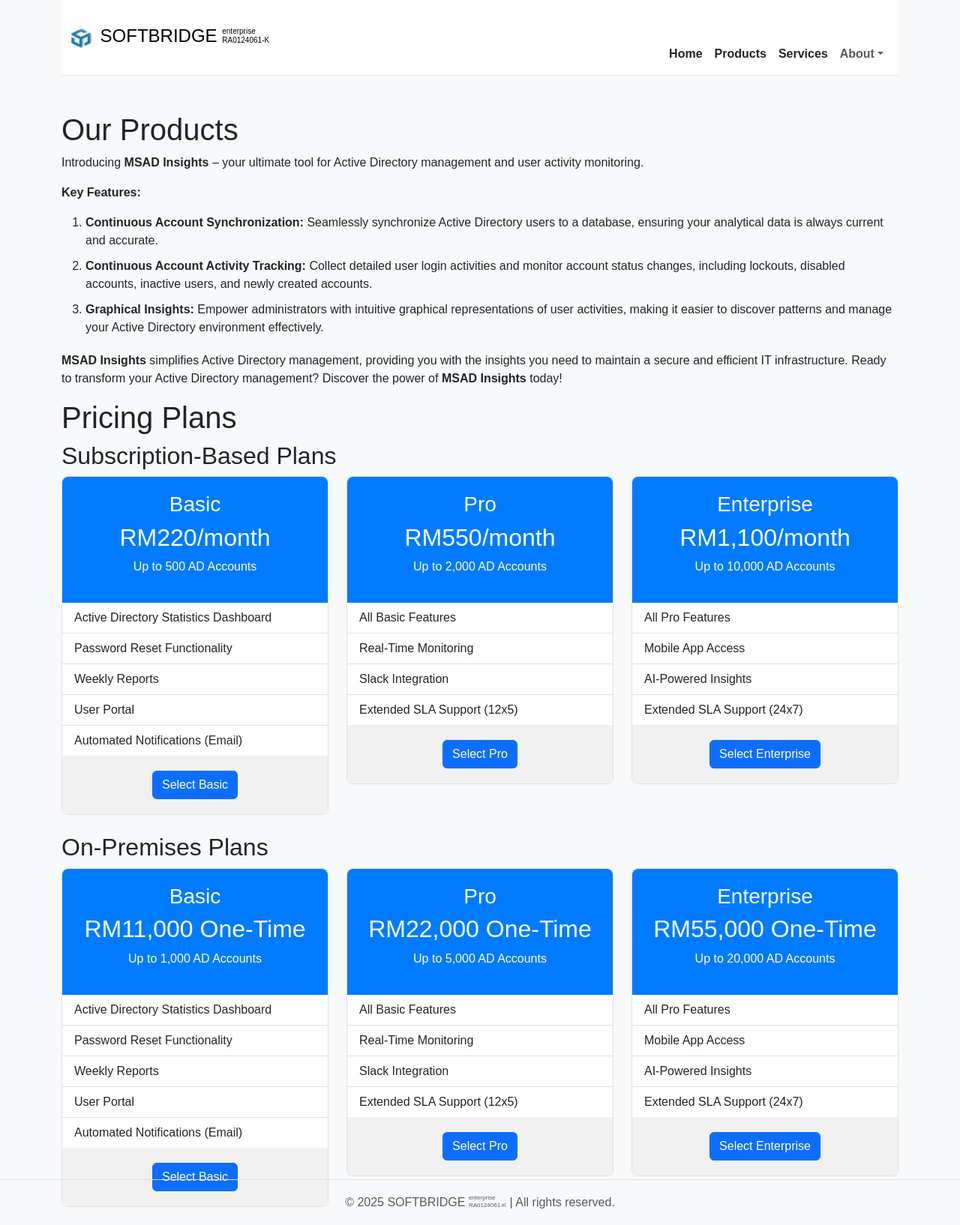
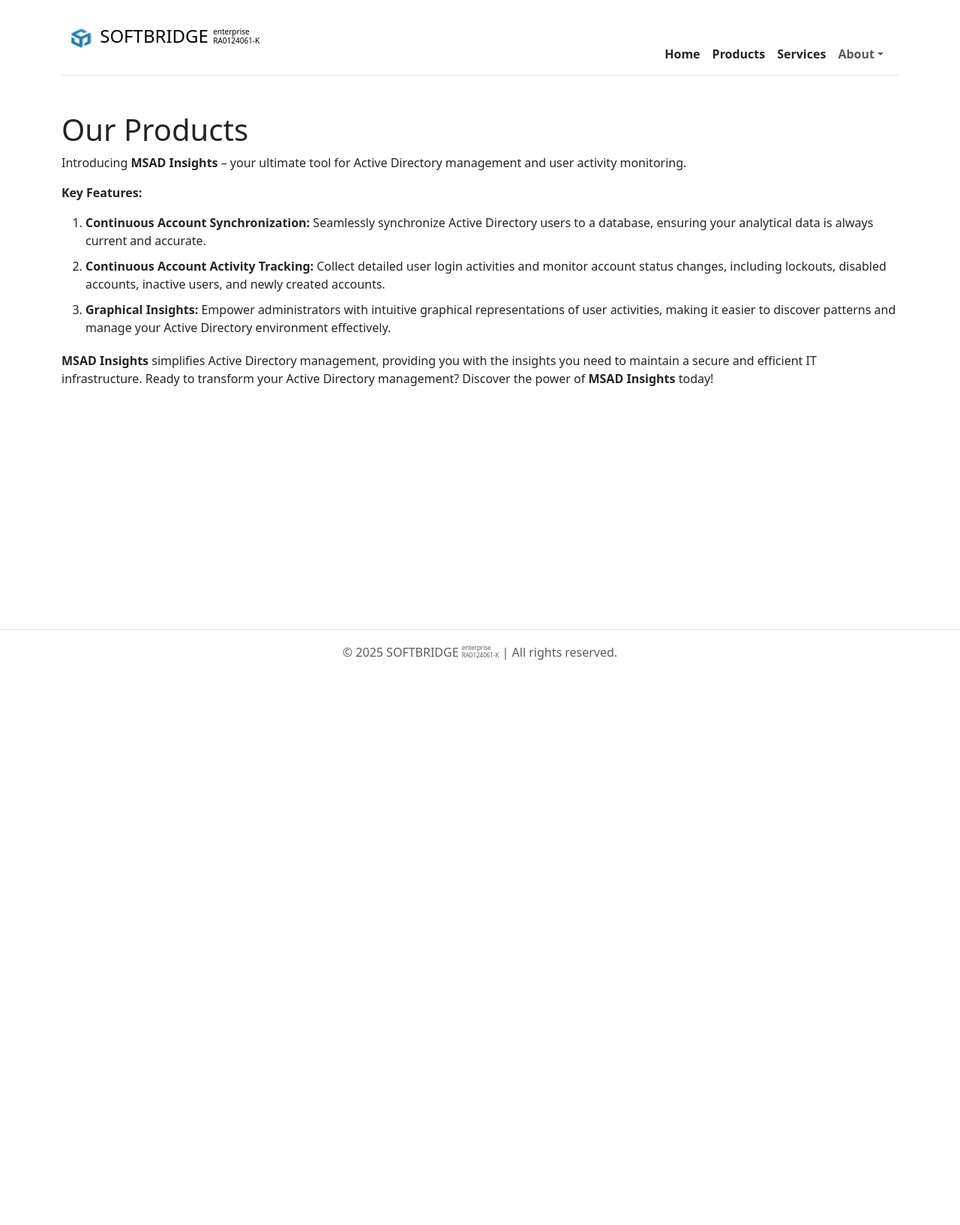
Before and after one commit to mfauziii/softbridge.github.io, a Jekyll site: the page built from products.md, in a window 1280 px wide. Shown: the whole page at 75% size. Built offline with Jekyll 4.4.1, drawn with Linux system fonts in a browser that asks for light colours; nearby versions of some CDN libraries; after the commit the page ends 900 px from its top, so only the background shows below that.

Commit message:
Update products.md

```diff
--- a/products.md
+++ b/products.md
@@ -12,135 +12,3 @@
 3. **Graphical Insights:** Empower administrators with intuitive graphical representations of user activities, making it easier to discover patterns and manage your Active Directory environment effectively.
 
 **MSAD Insights** simplifies Active Directory management, providing you with the insights you need to maintain a secure and efficient IT infrastructure. Ready to transform your Active Directory management? Discover the power of **MSAD Insights** today!
-
-
-# Pricing Plans
-
-## Subscription-Based Plans
-<div class="row">
-    <!-- Basic Plan -->
-    <div class="col-md-4 mb-4">
-        <div class="pricing-card">
-            <div class="pricing-header text-center">
-                <h3>Basic</h3>
-                <h2>RM220/month</h2>
-                <p>Up to 500 AD Accounts</p>
-            </div>
-            <ul class="list-group list-group-flush">
-                <li class="list-group-item">Active Directory Statistics Dashboard</li>
-                <li class="list-group-item">Password Reset Functionality</li>
-                <li class="list-group-item">Weekly Reports</li>
-                <li class="list-group-item">User Portal</li>
-                <li class="list-group-item">Automated Notifications (Email)</li>
-            </ul>
-            <div class="pricing-footer">
-                <button class="btn btn-primary">Select Basic</button>
-            </div>
-        </div>
-    </div>
-
-    <!-- Pro Plan -->
-    <div class="col-md-4 mb-4">
-        <div class="pricing-card">
-            <div class="pricing-header text-center">
-                <h3>Pro</h3>
-                <h2>RM550/month</h2>
-                <p>Up to 2,000 AD Accounts</p>
-            </div>
-            <ul class="list-group list-group-flush">
-                <li class="list-group-item">All Basic Features</li>
-                <li class="list-group-item">Real-Time Monitoring</li>
-                <li class="list-group-item">Slack Integration</li>
-                <li class="list-group-item">Extended SLA Support (12x5)</li>
-            </ul>
-            <div class="pricing-footer">
-                <button class="btn btn-primary">Select Pro</button>
-            </div>
-        </div>
-    </div>
-
-    <!-- Enterprise Plan -->
-    <div class="col-md-4 mb-4">
-        <div class="pricing-card">
-            <div class="pricing-header text-center">
-                <h3>Enterprise</h3>
-                <h2>RM1,100/month</h2>
-                <p>Up to 10,000 AD Accounts</p>
-            </div>
-            <ul class="list-group list-group-flush">
-                <li class="list-group-item">All Pro Features</li>
-                <li class="list-group-item">Mobile App Access</li>
-                <li class="list-group-item">AI-Powered Insights</li>
-                <li class="list-group-item">Extended SLA Support (24x7)</li>
-            </ul>
-            <div class="pricing-footer">
-                <button class="btn btn-primary">Select Enterprise</button>
-            </div>
-        </div>
-    </div>
-</div>
-
-## On-Premises Plans
-
-<div class="row">
-    <!-- Basic Plan -->
-    <div class="col-md-4 mb-4">
-        <div class="pricing-card">
-            <div class="pricing-header text-center">
-                <h3>Basic</h3>
-                <h2>RM11,000 One-Time</h2>
-                <p>Up to 1,000 AD Accounts</p>
-            </div>
-            <ul class="list-group list-group-flush">
-                <li class="list-group-item">Active Directory Statistics Dashboard</li>
-                <li class="list-group-item">Password Reset Functionality</li>
-                <li class="list-group-item">Weekly Reports</li>
-                <li class="list-group-item">User Portal</li>
-                <li class="list-group-item">Automated Notifications (Email)</li>
-            </ul>
-            <div class="pricing-footer">
-                <button class="btn btn-primary">Select Basic</button>
-            </div>
-        </div>
-    </div>
-
-    <!-- Pro Plan -->
-    <div class="col-md-4 mb-4">
-        <div class="pricing-card">
-            <div class="pricing-header text-center">
-                <h3>Pro</h3>
-                <h2>RM22,000 One-Time</h2>
-                <p>Up to 5,000 AD Accounts</p>
-            </div>
-            <ul class="list-group list-group-flush">
-                <li class="list-group-item">All Basic Features</li>
-                <li class="list-group-item">Real-Time Monitoring</li>
-                <li class="list-group-item">Slack Integration</li>
-                <li class="list-group-item">Extended SLA Support (12x5)</li>
-            </ul>
-            <div class="pricing-footer">
-                <button class="btn btn-primary">Select Pro</button>
-            </div>
-        </div>
-    </div>
-
-    <!-- Enterprise Plan -->
-    <div class="col-md-4 mb-4">
-        <div class="pricing-card">
-            <div class="pricing-header text-center">
-                <h3>Enterprise</h3>
-                <h2>RM55,000 One-Time</h2>
-                <p>Up to 20,000 AD Accounts</p>
-            </div>
-            <ul class="list-group list-group-flush">
-                <li class="list-group-item">All Pro Features</li>
-                <li class="list-group-item">Mobile App Access</li>
-                <li class="list-group-item">AI-Powered Insights</li>
-                <li class="list-group-item">Extended SLA Support (24x7)</li>
-            </ul>
-            <div class="pricing-footer">
-                <button class="btn btn-primary">Select Enterprise</button>
-            </div>
-        </div>
-    </div>
-</div>
```
Also changed, not shown: other parts of products.md (+1 -1 lines).
